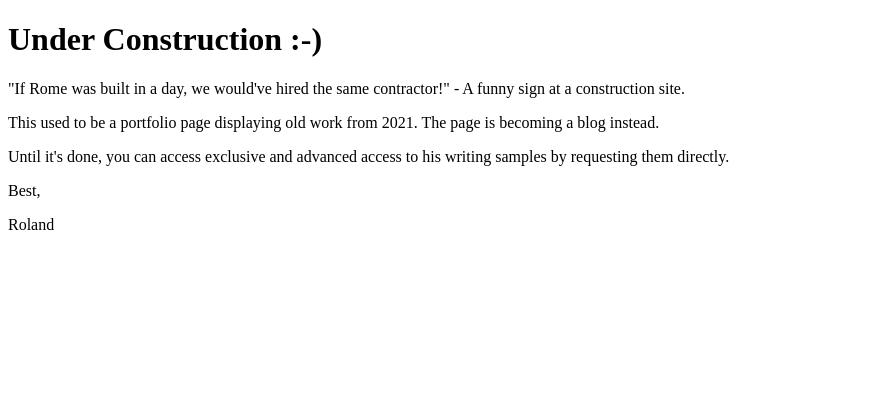
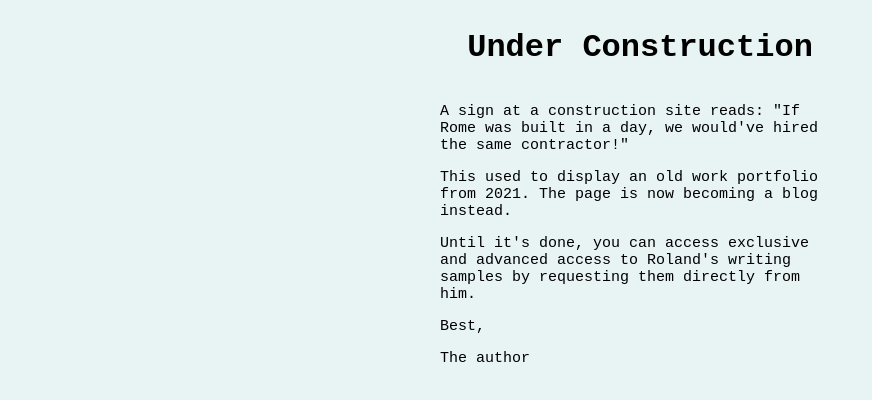
Before and after one commit to plutownium/portfolio.v.2, a SvelteKit app: page / in a window 1280 px wide. Shown: the top 400 px of the page, without its empty margins (0-872 px from the left). Built offline with nearby package versions, Linux system fonts and the light colour scheme.

Commit message:
happy with it

```diff
--- a/src/routes/+page.svelte
+++ b/src/routes/+page.svelte
@@ -1,15 +1,54 @@
-<h1>Under Construction :-)</h1>
+<div class="centering-tool beautiful-off-white-background">
+    <h1>Under Construction</h1>
+    <div class="mysteriously-thin-column">
         <div>
-    <div>
-        <p>"If Rome was built in a day, we would've hired the same contractor!" - A funny sign at a construction site.</p>
+            <p>A sign at a construction site reads: "If Rome was built in a day, we would've hired the same contractor!"</p>
         </div>
 
         <div>
-        <p>This used to be a portfolio page displaying old work from 2021. The page is becoming a blog instead.</p>
+            <p>This used to display an old work portfolio from 2021. The page is now becoming a blog instead.</p>
         </div>
         <div>
-            <p>Until it's done, you can access exclusive and advanced access to his writing samples by requesting them directly.</p>
+            <p>Until it's done, you can access exclusive and advanced access to Roland's writing samples by requesting them directly from him.</p>
             <p>Best,</p>
-        <p>Roland</p>
+            <p>The author</p>
         </div>
     </div>
+</div>
+
+<style>
+	/* Write your CSS here */
+
+    :global(body) {
+        background-color: #E8F3F3;
+
+    }
+
+    p {
+        font-size: 15px;
+        font-family: 'Courier New', Courier, monospace;
+    }
+
+    h1 {
+        font-family: 'Courier New', Courier, monospace;
+    }
+    .centering-tool {
+        width: 100%;
+        display: flex;
+        justify-content: center;
+        align-items: center;
+        flex-direction: column;
+    }
+
+    .beautiful-off-white-background {
+        background-color: #E8F3F3;
+    }
+
+    .beautiful-text-color {
+        color: #232323;
+    }
+
+    .mysteriously-thin-column {
+        width: 400px;
+    }
+</style>
```
Lines whose indentation alone changed are shown as unchanged.
